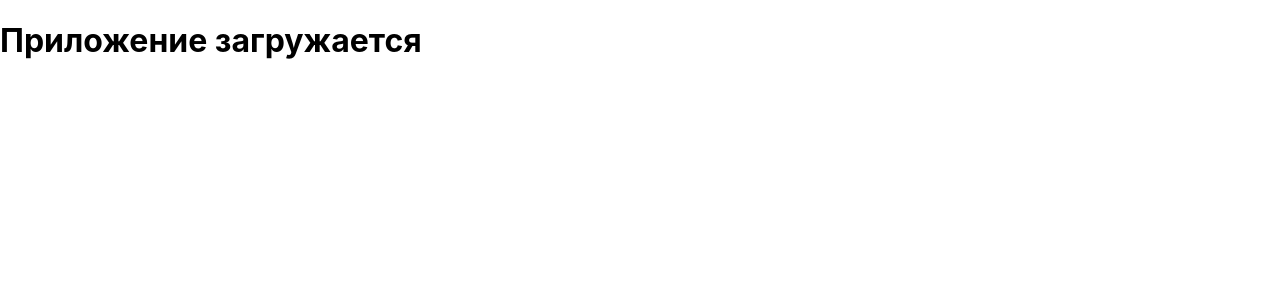
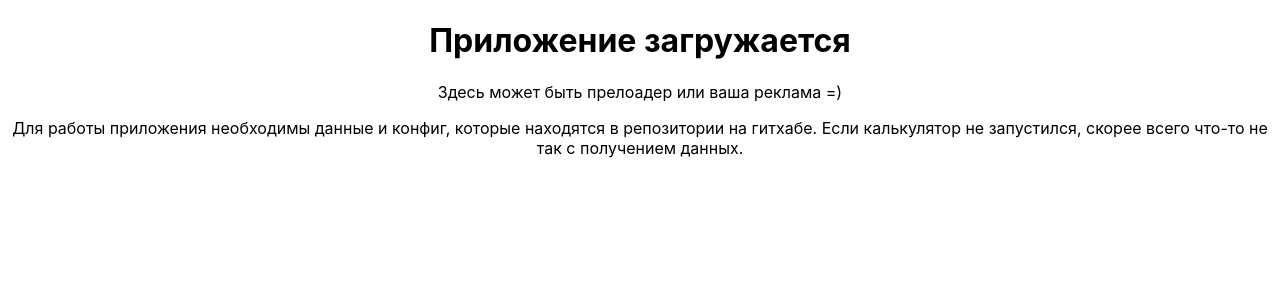
Before and after one commit to timohaBlr/roof-calculator, a React (Create React App) app: page /#/ in a window 1280 px wide. Shown: the top 300 px of the page. Built offline with nearby package versions, Linux system fonts and the light colour scheme; no server answers.

Commit message:
fix: added appInfo while\if application not loaded

```diff
--- a/src/app/App.tsx
+++ b/src/app/App.tsx
@@ -4,8 +4,9 @@ import useAppDispatch from "../common/hooks/useAppDispatch";
 import {getDataAndConfigTC} from "./appReducer";
 import {selectIsAppInitialized} from "./selectors";
 import useAppSelector from "../common/hooks/useAppSelector";
-import { RouterProvider } from 'react-router-dom';
+import {RouterProvider} from 'react-router-dom';
 import {router} from "../common/routes";
+import AppInfo from "../common/components/AppInfo/AppInfo";
 
 function App() {
     const dispatch = useAppDispatch()
@@ -15,7 +16,8 @@ function App() {
         dispatch(getDataAndConfigTC())
     }, [dispatch])
 
-    if (!isAppInitialized) return <h1>Приложение загружается</h1>
+    if (!isAppInitialized) return <AppInfo/>
+
     return <RouterProvider router={router}/>;
 }
 
--- /dev/null
+++ b/src/common/components/AppInfo/AppInfo.tsx
@@ -0,0 +1,14 @@
+import React from 'react';
+
+const AppInfo = () => {
+    return (
+        <div style={{textAlign: 'center'}}>
+            <h1>Приложение загружается</h1>
+            <p>Здесь может быть прелоадер или ваша реклама =)</p>
+            <p>Для работы приложения необходимы данные и конфиг, которые находятся в репозитории на гитхабе. Если
+                калькулятор не запустился, скорее всего что-то не так с получением данных.</p>
+        </div>
+    );
+};
+
+export default AppInfo;
--- a/src/features/calculator/Result/Result.tsx
+++ b/src/features/calculator/Result/Result.tsx
@@ -7,10 +7,13 @@ import {selectActiveItem} from "../../cart/selectors";
 import CalculatorInstruction from "./CalculatorInstruction/CalculatorInstruction";
 import s from './Result.module.css'
 import CartIcon from "../../../common/icons/CartIcon";
+import {useNavigate} from "react-router-dom";
+import {PATH} from "../../../common/routes";
 
 const Result = () => {
 
     const dispatch = useAppDispatch()
+    const navigate = useNavigate()
 
     const activeItem = useAppSelector(selectActiveItem)
     const [addToCartDisabled, setAddToCartDisabled] = useState(true)
@@ -22,12 +25,16 @@ const Result = () => {
     }, [activeItem.totalPrice])
 
     const handleAdToCart = () => {
-        dispatch(addToCartItemsAC(activeItem))
-        setAddToCartDisabled(true)
-        setAddToCardClass( s.toCart + ' ' + s.animation)
-        setTimeout(()=>{
-            setAddToCardClass(s.toCart)
-        }, 1200)
+        if (!addToCartDisabled) {
+            dispatch(addToCartItemsAC(activeItem))
+            setAddToCartDisabled(true)
+            setAddToCardClass(s.toCart + ' ' + s.animation)
+            setTimeout(() => {
+                setAddToCardClass(s.toCart)
+            }, 1200)
+        } else  {
+            navigate(PATH.cart)
+        }
     }
 
     return (
@@ -35,8 +42,11 @@ const Result = () => {
             {activeItem.totalPrice !== 0
                 ? <div className={s.result}>
                     <ResultView activeItem={activeItem}/>
-                    <button onClick={handleAdToCart} disabled={addToCartDisabled} className={addToCardClass}>
-                        <CartIcon/></button>
+                    <button onClick={handleAdToCart}
+                            // disabled={addToCartDisabled}
+                            className={addToCardClass}>
+                        <CartIcon/>
+                    </button>
                 </div>
                 : <CalculatorInstruction/>}
         </div>
```
